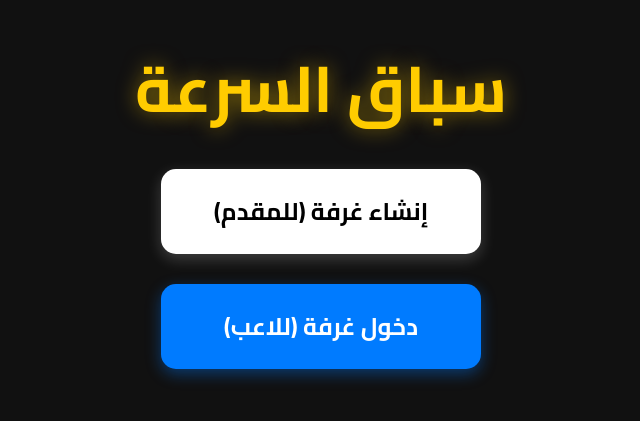
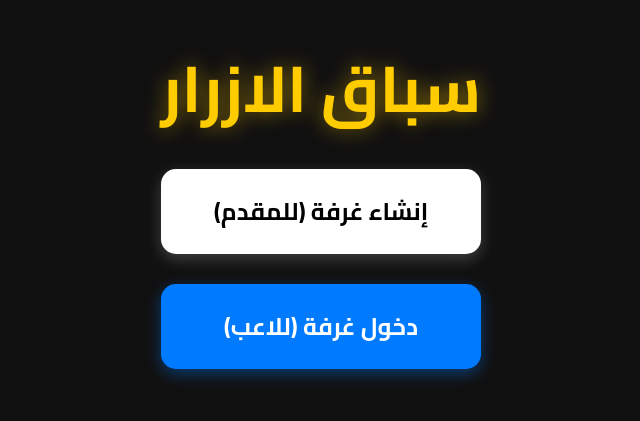
Before and after one commit to salem-alshehri/buzzer-app, a website: page index.html in a window 1280 px wide. Shown: the part 215-636 px from the top of the page, without its empty margins (319-959 px from the left). Drawn offline with Linux system fonts and the light colour scheme.

Commit message:
Add files via upload

```diff
--- a/index.html
+++ b/index.html
@@ -3,7 +3,7 @@
 <head>
     <meta charset="UTF-8">
     <meta name="viewport" content="width=device-width, initial-scale=1.0">
-    <title>سباق السرعة- الرئيسية</title>
+    <title>سباق الأزرار- الرئيسية</title>
     <style>
         @import url('https://fonts.googleapis.com/css2?family=Cairo:wght@700&display=swap');
         body { font-family: 'Cairo', sans-serif; background: #111; color: white; display: flex; flex-direction: column; align-items: center; justify-content: center; height: 100vh; margin: 0; }
@@ -24,7 +24,7 @@
 </head>
 <body>
 
-    <h1>سباق السرعة</h1>
+    <h1>سباق الازرار</h1>
 
 
     <button class="btn btn-host" onclick="window.location.href='/host'">إنشاء غرفة (للمقدم)</button>
```
